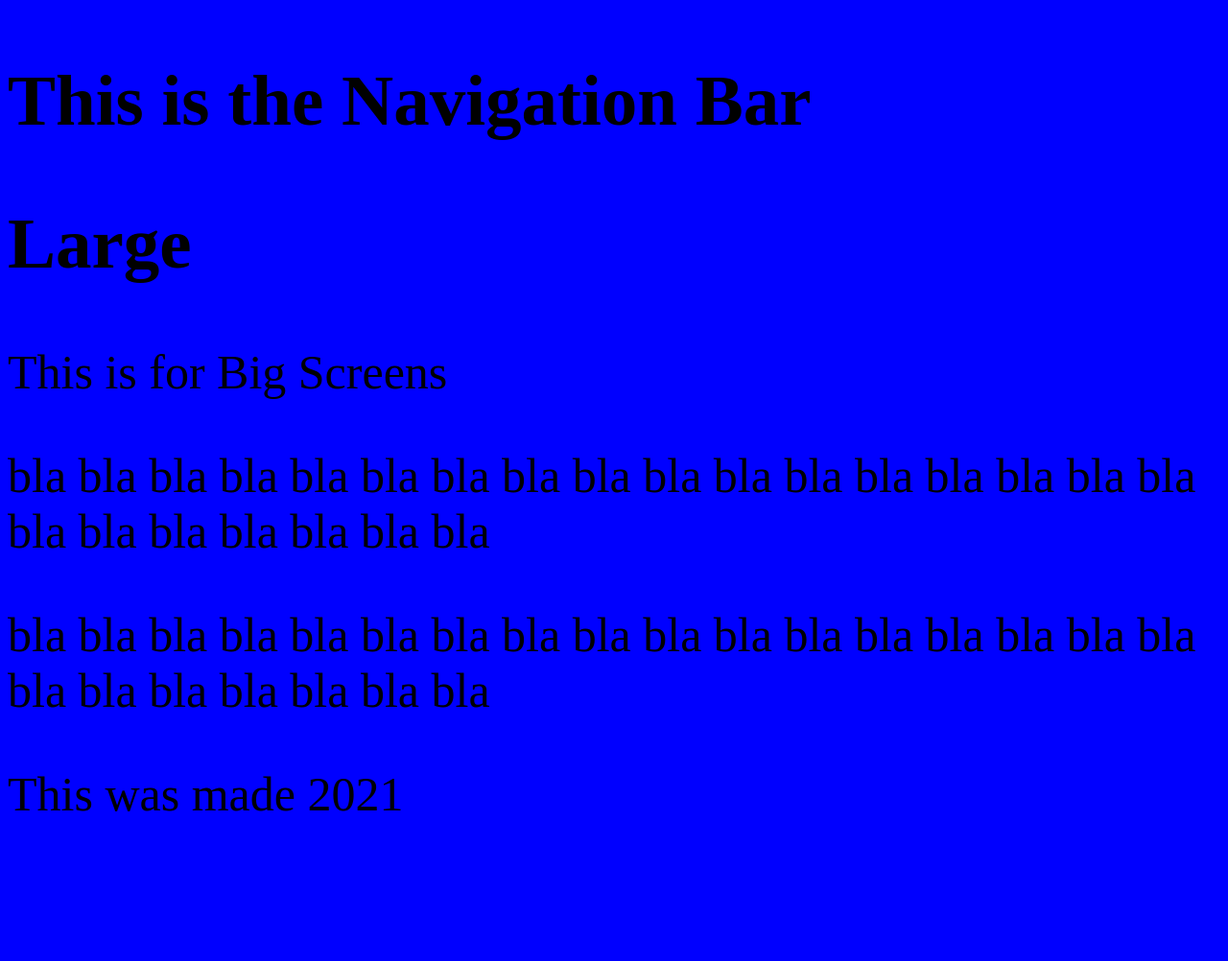
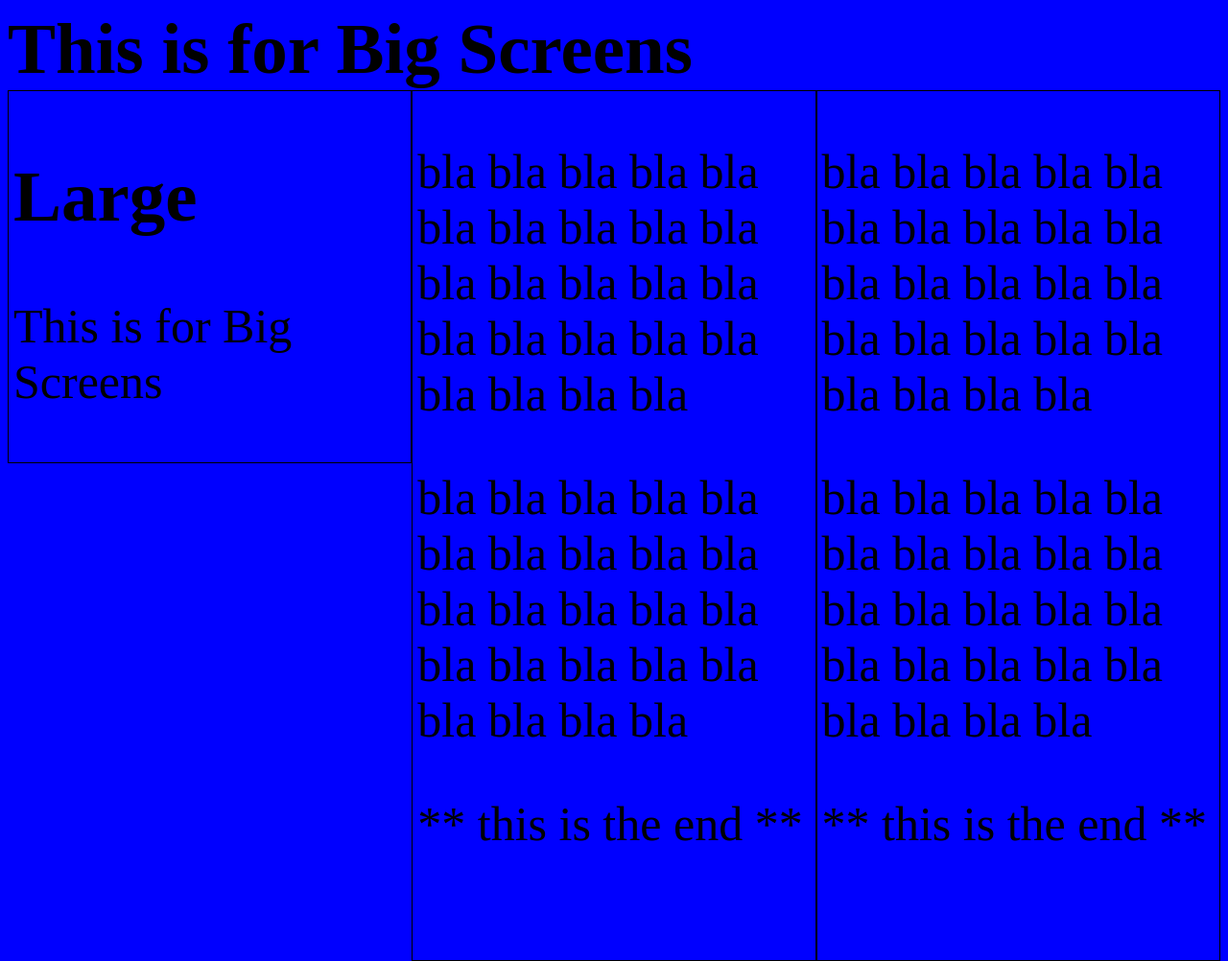
Before and after one commit to oscarpete/responsive-webdesign, a plain HTML site: page index.html in a window 1280 px wide. Shown: the top 1002 px of the page at 96% size. Before the commit the page ends 907 px from the top, so only its background shows below. Drawn offline with Linux system fonts and the light colour scheme.

Commit message:
Re-Arrange

```diff
--- a/css/style.css
+++ b/css/style.css
@@ -1,16 +1,57 @@
+* {
+    box-sizing: border-box;
+}
 
+.main, .movearound, .movearound2 {
+    float: left;
+    width: 33.33%;
+    padding: 5px;
+    border: 1px solid black;
+}
+
+
+/*.movearound {*/
+/*    float: left;*/
+/*    width: 33.33%;*/
+/*    padding: 5px;*/
+/*    border: 1px solid black;*/
+/*}*/
+/*.movearound2 {*/
+/*    float: left;*/
+/*    width: 33.33%;*/
+/*    padding: 5px;*/
+/*    border: 1px solid black;*/
+/*}*/
+
+.pie{
+    width: 100%;
+    height: auto;
+    color: white;
+    text-align: center;
+    padding: 55px 50px;
+    clear: both;
+
+}
+footer{
+    width: 100%;
+    position: relative;
+    height: auto;
+}
 
 /* --- smartphones --   */
 @media only screen and (max-width: 600px) {
     body {
         background-color: red;
+        font-size: 20px;
     [ class *= "container" ] width: 100 %;
         text-align: center;
     }
-    div#medium, div#large {
+    div#medium, div#large, h1#large, h1#medium {
         display: none;
     }
-    font-size: 30px;
+.main, .movearound, .movearound2{
+    width: 100%;
+}
 
 }
 
@@ -20,8 +61,14 @@
         background-color: green;
         font-size: 40px;
     }
-    div#small, div#large {
+    div#small, div#large, h1#small, h1#large {
         display: none;
+    }
+    .main, .movearound {
+        width: 50%;
+    }
+    .movearound2{
+        width: 100%;
     }
 }
 
@@ -31,10 +78,13 @@
         background-color: blue;
         font-size: 50px;
     }
-    div#large {
+    div#large, h1#large {
         display: inline;
     }
-    div#medium, div#small {
+    div#medium, div#small, h1#small, h1#medium {
         display: none;
     }
+    .main, .movearound, .movearound2{
+        width: 33.33%;
+    }
 }
--- a/index.html
+++ b/index.html
@@ -10,31 +10,46 @@
 </head>
 <body>
 <header>
-<nav> <h1>This is the Navigation Bar</h1></nav>
+<nav>
+        <h1 id="small">This is for smart phones</h1>
+        <h1 id="medium">This is for Tablets</h1>
+        <h1 id="large">This is for Big Screens</h1>
+
+</nav>
 </header>
 
 <section class="main">
     <div class="container" id="small">
         <h2>Small</h2>
         <p>This is for smart phones</p>
-        <p>bla bla bla bla bla bla bla bla bla bla bla bla bla bla bla bla bla bla bla bla bla bla bla bla</p>
-        <p>bla bla bla bla bla bla bla bla bla bla bla bla bla bla bla bla bla bla bla bla bla bla bla bla</p>
     </div>
 
     <div class="container" id="medium">
         <h2>Medium</h2>
         <p>This is for Tablets</p>
-        <p>bla bla bla bla bla bla bla bla bla bla bla bla bla bla bla bla bla bla bla bla bla bla bla bla</p>
-        <p>bla bla bla bla bla bla bla bla bla bla bla bla bla bla bla bla bla bla bla bla bla bla bla bla</p>
     </div>
 
     <div class="container" id="large">
         <h2>Large</h2>
         <p>This is for Big Screens</p>
+    </div>
+
+</section>
+<section class="movearound">
+    <div>
         <p>bla bla bla bla bla bla bla bla bla bla bla bla bla bla bla bla bla bla bla bla bla bla bla bla</p>
         <p>bla bla bla bla bla bla bla bla bla bla bla bla bla bla bla bla bla bla bla bla bla bla bla bla</p>
+        <p>** this is the end **</p>
+        <br>
     </div>
-
+</section>
+<section class="movearound2">
+    <div>
+        <p>bla bla bla bla bla bla bla bla bla bla bla bla bla bla bla bla bla bla bla bla bla bla bla bla</p>
+        <p>bla bla bla bla bla bla bla bla bla bla bla bla bla bla bla bla bla bla bla bla bla bla bla bla</p>
+        <p>** this is the end **</p>
+        <br>
+    </div>
 </section>
 
 <footer>
```
